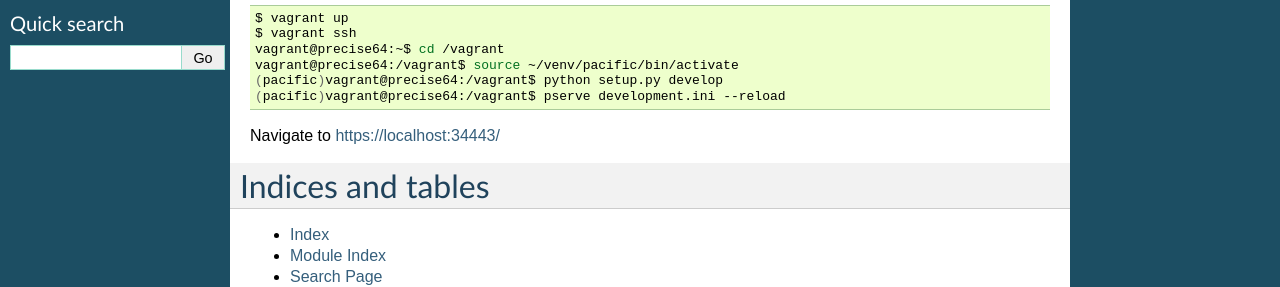
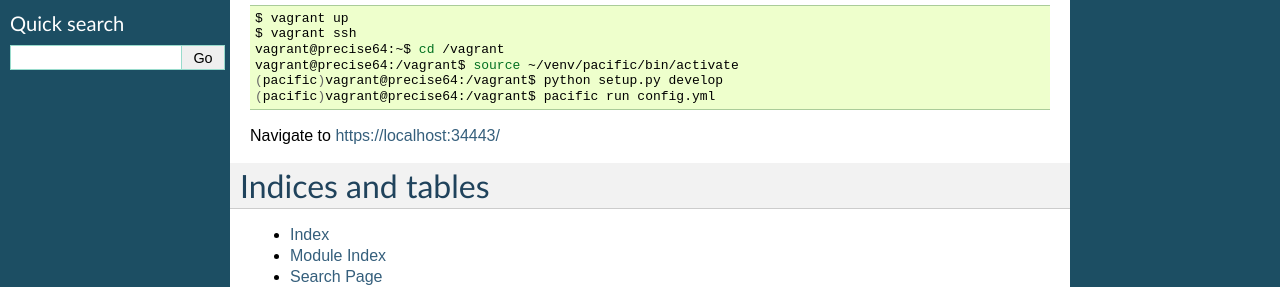
Before and after one commit to connectthefuture/Pacific, a Sphinx documentation site: the page built from docs/index.rst, in a window 1280 px wide. Shown: the part 181-468 px from the top of the page. Built offline with Sphinx 7.4.7, drawn with Linux system fonts in a browser that asks for light colours.

Commit message:
Update docs

```diff
--- a/docs/index.rst
+++ b/docs/index.rst
@@ -22,7 +22,7 @@
     vagrant@precise64:~$ cd /vagrant
     vagrant@precise64:/vagrant$ source ~/venv/pacific/bin/activate
     (pacific)vagrant@precise64:/vagrant$ python setup.py develop
-    (pacific)vagrant@precise64:/vagrant$ pserve development.ini --reload
+    (pacific)vagrant@precise64:/vagrant$ pacific run config.yml
 
 
 Navigate to https://localhost:34443/
```
